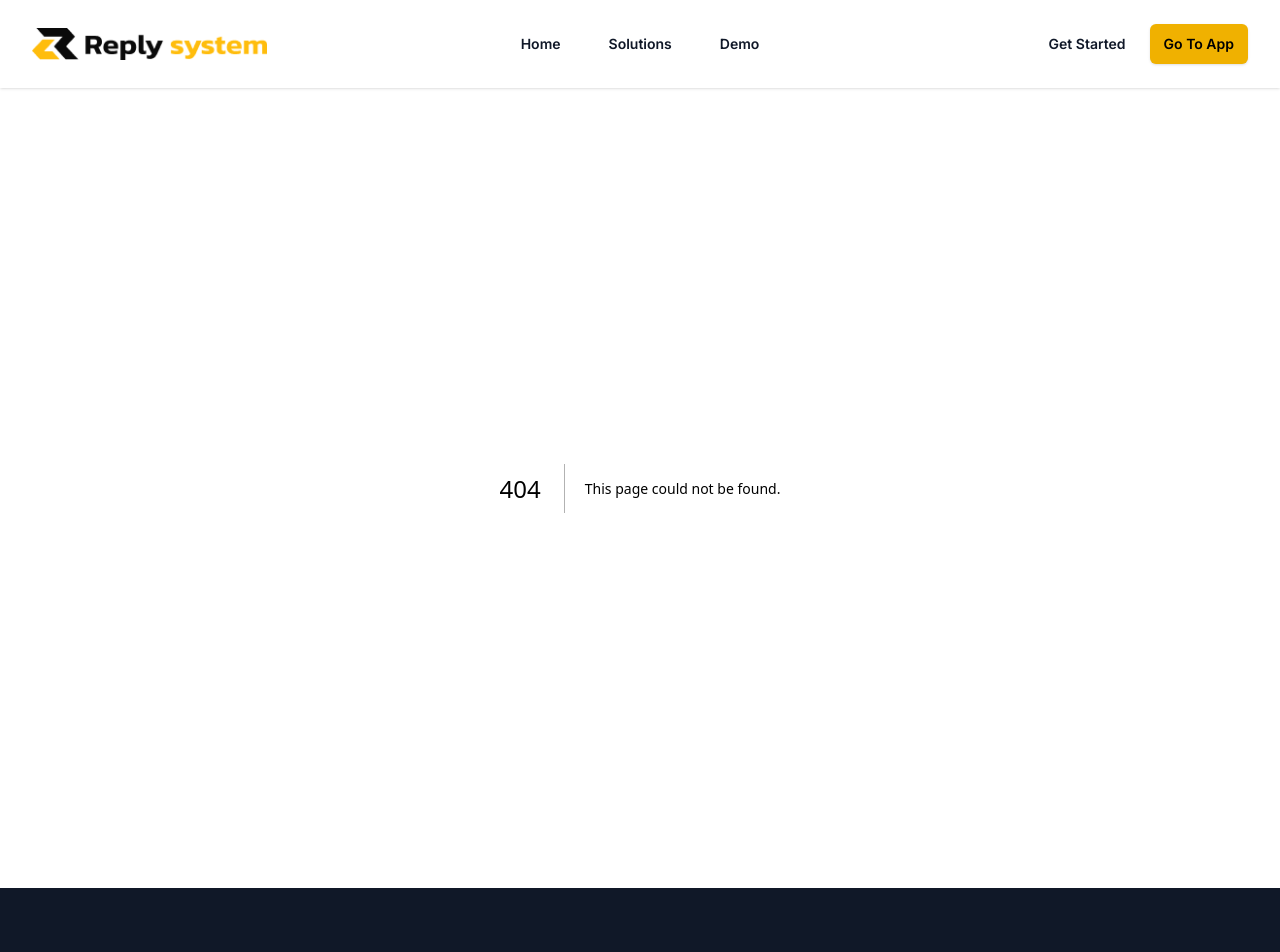
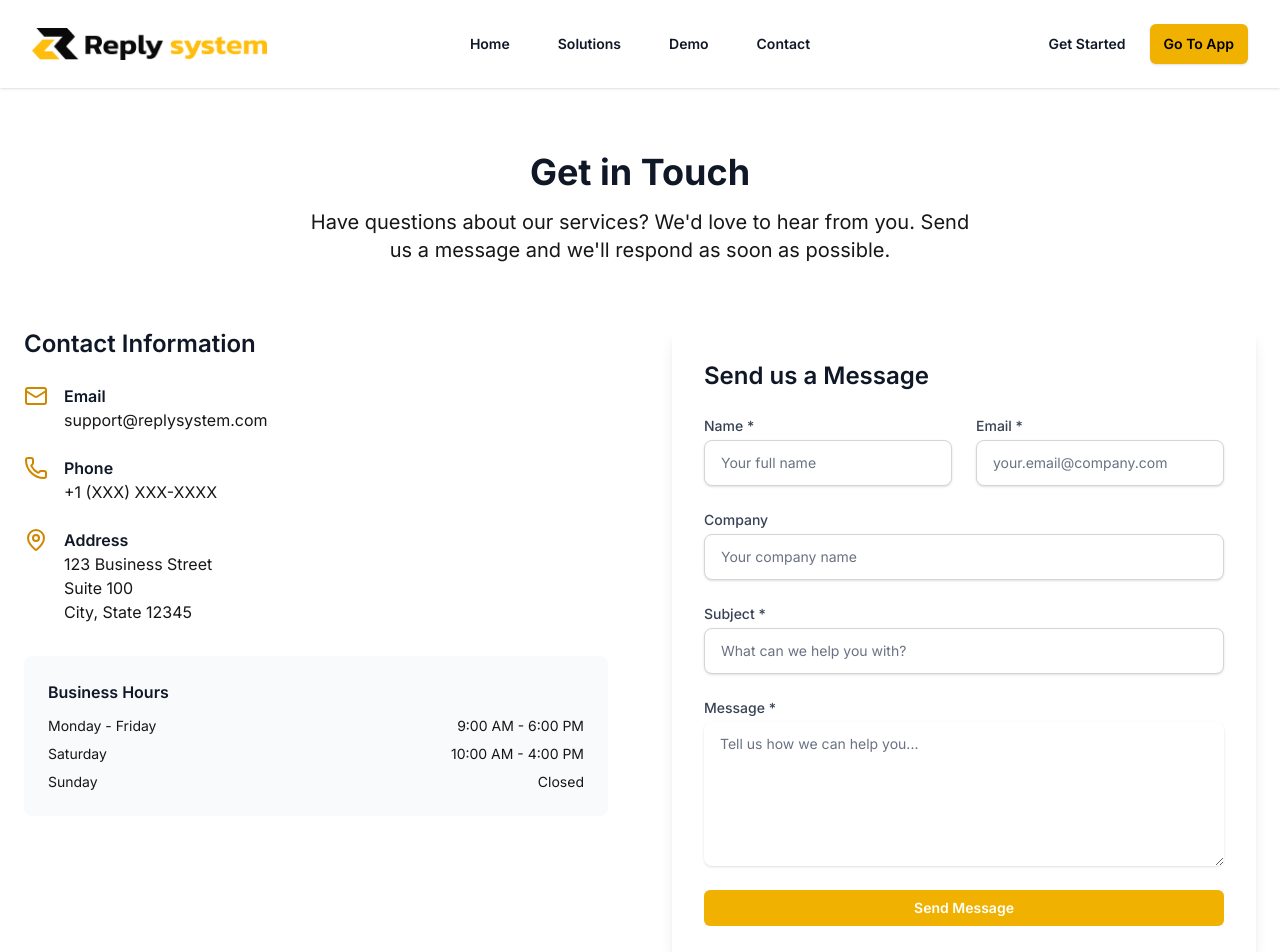
Before and after one commit to avico-global/replysystem-website, a Next.js app: page /contact in a window 1280 px wide. Before the commit this address had no page. Shown: the top 952 px of the page. Built offline with nearby package versions, Linux system fonts and the light colour scheme.

Commit message:
contact page updated

```diff
--- /dev/null
+++ b/src/app/contact/page.tsx
@@ -0,0 +1,250 @@
+"use client";
+
+import { Button } from "@/components/ui/Button";
+import { Input } from "@/components/ui/Input";
+import { Textarea } from "@/components/ui/Textarea";
+import { Label } from "@/components/ui/Label";
+import { Mail, Phone, MapPin, ArrowLeft } from "lucide-react";
+import Link from "next/link";
+import { useState } from "react";
+
+export default function ContactPage() {
+  const [formData, setFormData] = useState({
+    name: "",
+    email: "",
+    company: "",
+    subject: "",
+    message: "",
+  });
+  const [isSubmitting, setIsSubmitting] = useState(false);
+  const [submitStatus, setSubmitStatus] = useState<
+    "idle" | "success" | "error"
+  >("idle");
+
+  const handleInputChange = (
+    e: React.ChangeEvent<HTMLInputElement | HTMLTextAreaElement>
+  ) => {
+    const { name, value } = e.target;
+    setFormData((prev) => ({
+      ...prev,
+      [name]: value,
+    }));
+  };
+
+  const handleSubmit = async (e: React.FormEvent) => {
+    e.preventDefault();
+    setIsSubmitting(true);
+    setSubmitStatus("idle");
+
+    try {
+      // Simulate form submission
+      await new Promise((resolve) => setTimeout(resolve, 1000));
+
+      // Here you would typically send the data to your backend
+      console.log("Form submitted:", formData);
+
+      setSubmitStatus("success");
+      setFormData({
+        name: "",
+        email: "",
+        company: "",
+        subject: "",
+        message: "",
+      });
+    } catch (error) {
+      setSubmitStatus("error");
+    } finally {
+      setIsSubmitting(false);
+    }
+  };
+
+  return (
+    <div className="min-h-screen bg-background">
+      <div className="max-w-7xl mx-auto px-6 py-16">
+        <div className="text-center mb-16">
+          <h1 className="text-4xl font-bold text-gray-900 mb-4">
+            Get in Touch
+          </h1>
+          <p className="text-xl text-muted-foreground max-w-2xl mx-auto">
+            Have questions about our services? We&apos;d love to hear from you.
+            Send us a message and we&apos;ll respond as soon as possible.
+          </p>
+        </div>
+
+        <div className="grid lg:grid-cols-2 gap-16">
+          {/* Contact Information */}
+          <div className="space-y-8">
+            <div>
+              <h2 className="text-2xl font-semibold text-gray-900 mb-6">
+                Contact Information
+              </h2>
+              <div className="space-y-6">
+                <div className="flex items-start gap-4">
+                  <div className="flex-shrink-0">
+                    <Mail className="h-6 w-6 text-yellow-600" />
+                  </div>
+                  <div>
+                    <h3 className="font-semibold text-gray-900">Email</h3>
+                    <p className="text-muted-foreground">
+                      support@replysystem.com
+                    </p>
+                  </div>
+                </div>
+
+                <div className="flex items-start gap-4">
+                  <div className="flex-shrink-0">
+                    <Phone className="h-6 w-6 text-yellow-600" />
+                  </div>
+                  <div>
+                    <h3 className="font-semibold text-gray-900">Phone</h3>
+                    <p className="text-muted-foreground">+1 (XXX) XXX-XXXX</p>
+                  </div>
+                </div>
+
+                <div className="flex items-start gap-4">
+                  <div className="flex-shrink-0">
+                    <MapPin className="h-6 w-6 text-yellow-600" />
+                  </div>
+                  <div>
+                    <h3 className="font-semibold text-gray-900">Address</h3>
+                    <p className="text-muted-foreground">
+                      123 Business Street
+                      <br />
+                      Suite 100
+                      <br />
+                      City, State 12345
+                    </p>
+                  </div>
+                </div>
+              </div>
+            </div>
+
+            <div className="bg-gray-50 rounded-lg p-6">
+              <h3 className="font-semibold text-gray-900 mb-3">
+                Business Hours
+              </h3>
+              <div className="space-y-2 text-sm text-muted-foreground">
+                <div className="flex justify-between">
+                  <span>Monday - Friday</span>
+                  <span>9:00 AM - 6:00 PM</span>
+                </div>
+                <div className="flex justify-between">
+                  <span>Saturday</span>
+                  <span>10:00 AM - 4:00 PM</span>
+                </div>
+                <div className="flex justify-between">
+                  <span>Sunday</span>
+                  <span>Closed</span>
+                </div>
+              </div>
+            </div>
+          </div>
+
+          {/* Contact Form */}
+          <div className="bg-white rounded-lg shadow-lg p-8">
+            <h2 className="text-2xl font-semibold text-gray-900 mb-6">
+              Send us a Message
+            </h2>
+
+            {submitStatus === "success" && (
+              <div className="mb-6 p-4 bg-green-50 border border-green-200 rounded-lg">
+                <p className="text-green-800">
+                  Thank you for your message! We&apos;ll get back to you soon.
+                </p>
+              </div>
+            )}
+
+            {submitStatus === "error" && (
+              <div className="mb-6 p-4 bg-red-50 border border-red-200 rounded-lg">
+                <p className="text-red-800">
+                  Sorry, there was an error sending your message. Please try
+                  again.
+                </p>
+              </div>
+            )}
+
+            <form onSubmit={handleSubmit} className="space-y-6">
+              <div className="grid grid-cols-1 md:grid-cols-2 gap-6">
+                <div>
+                  <Label htmlFor="name">Name *</Label>
+                  <Input
+                    id="name"
+                    name="name"
+                    type="text"
+                    value={formData.name}
+                    onChange={handleInputChange}
+                    required
+                    className="mt-1"
+                    placeholder="Your full name"
+                  />
+                </div>
+                <div>
+                  <Label htmlFor="email">Email *</Label>
+                  <Input
+                    id="email"
+                    name="email"
+                    type="email"
+                    value={formData.email}
+                    onChange={handleInputChange}
+                    required
+                    className="mt-1"
+                    placeholder="your.email@company.com"
+                  />
+                </div>
+              </div>
+
+              <div>
+                <Label htmlFor="company">Company</Label>
+                <Input
+                  id="company"
+                  name="company"
+                  type="text"
+                  value={formData.company}
+                  onChange={handleInputChange}
+                  className="mt-1"
+                  placeholder="Your company name"
+                />
+              </div>
+
+              <div>
+                <Label htmlFor="subject">Subject *</Label>
+                <Input
+                  id="subject"
+                  name="subject"
+                  type="text"
+                  value={formData.subject}
+                  onChange={handleInputChange}
+                  required
+                  className="mt-1"
+                  placeholder="What can we help you with?"
+                />
+              </div>
+
+              <div>
+                <Label htmlFor="message">Message *</Label>
+                <Textarea
+                  id="message"
+                  name="message"
+                  rows={6}
+                  value={formData.message}
+                  onChange={handleInputChange}
+                  required
+                  className="mt-1"
+                  placeholder="Tell us how we can help you..."
+                />
+              </div>
+
+              <Button
+                type="submit"
+                disabled={isSubmitting}
+                className="w-full bg-yellow-500 hover:bg-yellow-600 text-white font-semibold"
+              >
+                {isSubmitting ? "Sending..." : "Send Message"}
+              </Button>
+            </form>
+          </div>
+        </div>
+      </div>
+    </div>
+  );
+}
--- a/src/components/Footer.tsx
+++ b/src/components/Footer.tsx
@@ -44,6 +44,11 @@ const Footer = () => {
                   <li>
                     <Link href="/demo" className="text-sm leading-6 text-gray-300 hover:text-white">
                       Demo
+                    </Link>
+                  </li>
+                  <li>
+                    <Link href="/contact" className="text-sm leading-6 text-gray-300 hover:text-white">
+                      Contact
                     </Link>
                   </li>
                 </ul>
--- a/src/components/Header.tsx
+++ b/src/components/Header.tsx
@@ -9,6 +9,7 @@ const navigation = [
   { name: "Home", href: "/" },
   { name: "Solutions", href: "/solutions" },
   { name: "Demo", href: "/demo" },
+  { name: "Contact", href: "/contact" },
 ];
 
 const Header = () => {
--- a/src/components/ui/Input.tsx
+++ b/src/components/ui/Input.tsx
@@ -20,7 +20,7 @@ const Input = forwardRef<HTMLInputElement, InputProps>(
         <input
           id={inputId}
           className={cn(
-            'block w-full rounded-lg border-gray-300 bg-white px-4 py-3 text-gray-900 shadow-sm placeholder-gray-500 focus:border-yellow-500 focus:ring-2 focus:ring-yellow-500 focus:ring-offset-0 sm:text-sm transition-colors duration-200',
+            'block w-full rounded-lg border border-gray-300 bg-white px-4 py-3 text-gray-900 shadow-sm placeholder-gray-500 focus:border-yellow-500 focus:ring-2 focus:ring-yellow-500 focus:ring-offset-0 sm:text-sm transition-colors duration-200',
             error && 'border-red-300 focus:border-red-500 focus:ring-red-500',
             className
           )}
--- a/src/components/ui/Textarea.tsx
+++ b/src/components/ui/Textarea.tsx
@@ -35,4 +35,5 @@ const Textarea = forwardRef<HTMLTextAreaElement, TextareaProps>(
 
 Textarea.displayName = 'Textarea';
 
+export { Textarea };
 export default Textarea;
```
Also changed, not shown: src/app/solutions/page.tsx (+151 -97 lines).
